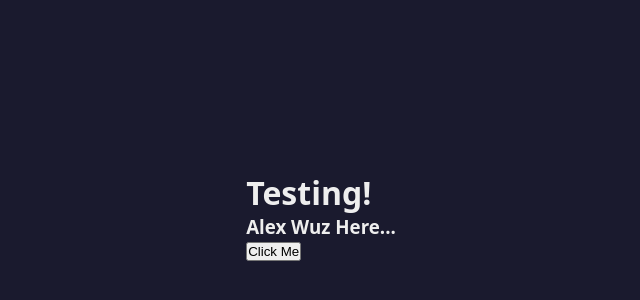
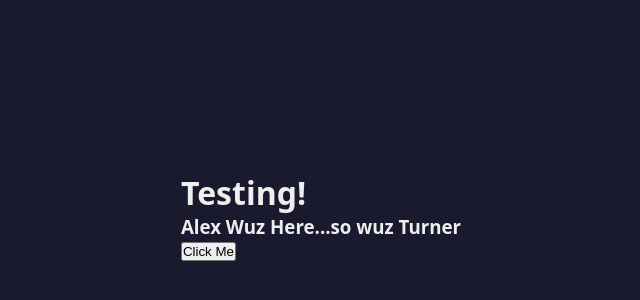
Before and after one commit to COS420-S2025/Team-C, a React (Create React App) app: page / in a window 1280 px wide. Shown: the part 184-484 px from the top of the page, without its empty margins (319-959 px from the left). Built offline with nearby package versions, Linux system fonts and the light colour scheme.

Commit message:
Added name to website

```diff
--- a/src/App.tsx
+++ b/src/App.tsx
@@ -10,7 +10,7 @@ function App() {
   return (
     <div className="App">
         <h1>Testing!</h1>
-        <h3>Alex Wuz Here...</h3>
+        <h3>Alex Wuz Here...so wuz Turner</h3>
 
         <button onClick={handleClick}>
           Click Me
```
